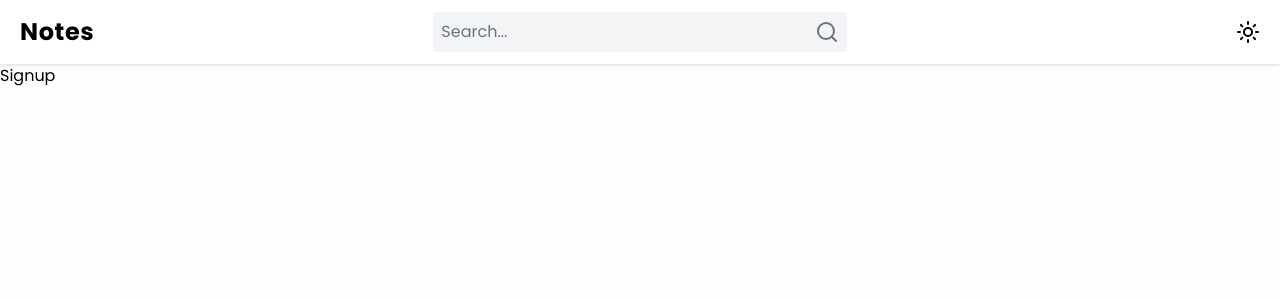
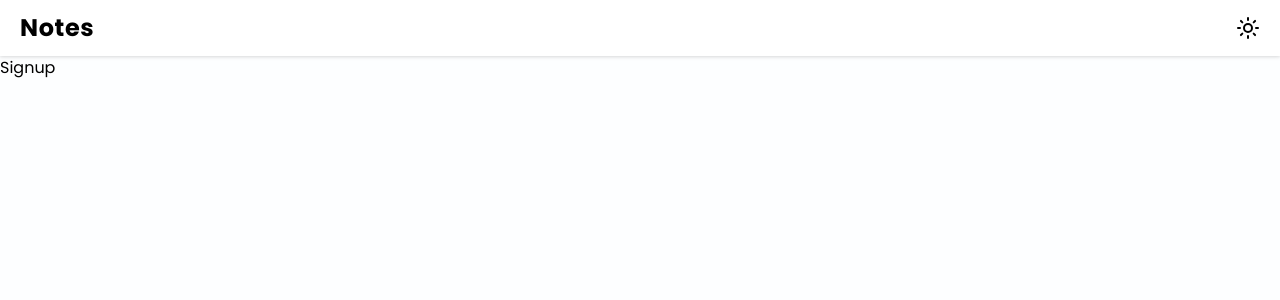
Before and after one commit to anaysah/mern-notes, a React (Vite) app in the folder frontend/: page /signup in a window 1280 px wide. Shown: the top 300 px of the page. Built offline with nearby package versions, Linux system fonts and the light colour scheme.

Commit message:
feat: dynamic navbar with PageContext
PageContext have been wraped in routes to provide
page and navbaritems details

```diff
--- a/frontend/src/App.tsx
+++ b/frontend/src/App.tsx
@@ -1,38 +1,60 @@
-import { BrowserRouter as Router, Route, Routes } from "react-router-dom"
-import Home from "./pages/Home/page";
-import Login from "./pages/Login/page";
-import Signup from "./pages/Signup/page";
-import Layout from "./layout";
+// src/App.tsx
+import { BrowserRouter as Router, Route, Routes } from 'react-router-dom';
+import Home from './pages/Home/page';
+import Login from './pages/Login/page';
+import Signup from './pages/Signup/page';
+import Layout from './layout';
+import { PageProvider } from './contexts/PageContext';
+import Searchbox from './components/Navbar/Searchbox';
+import Menubar from './components/Navbar/Menubar';
 
+const navbarItemsList = {
+  Searchbox: <Searchbox key="searchbox" />,
+  Menubar: <Menubar key="menubar" />,
+};
 
 const routes = [
   {
-    path: "/",
-    Component: Home,
+    name: 'Home',
+    path: '/',
+    element: Home,
     exact: true,
+    navbarItems: [navbarItemsList.Searchbox, navbarItemsList.Menubar],
   },
   {
-    path: "/signup",
-    Component: Signup,
+    name: 'Signup',
+    path: '/signup',
+    element: Signup,
+    navbarItems: [navbarItemsList.Menubar],
   },
   {
-    path: "/login",
-    Component: Login,
+    name: 'Login',
+    path: '/login',
+    element: Login,
+    navbarItems: [navbarItemsList.Menubar],
   },
-]
+];
 
 function App() {
   return (
     <Router>
       <Routes>
-        <Route element={<Layout />}>
-          {routes.map((route) => (
-            <Route key={route.path} {...route} />
-          ))}
-        </Route>
+        {routes.map((route) => (
+          <Route
+            key={route.path}
+            path={route.path}
+            element={
+              <PageProvider page={route.name} navbarItems={route.navbarItems}>
+                <Layout />
+              </PageProvider>
+            }
+          >
+            <Route index element={<route.element />} />
+          </Route>
+        ))}
       </Routes>
     </Router>
-  )
+  );
 }
 
 export default App;
--- a/frontend/src/components/Navbar/Navbar.tsx
+++ b/frontend/src/components/Navbar/Navbar.tsx
@@ -1,18 +1,21 @@
-import Menubar from "./Menubar"
-import Searchbox from "./Searchbox"
+// src/components/Navbar.tsx
+import React from 'react';
+import { usePage } from '../../contexts/PageContext';
 
-const Navbar = () => {
+const Navbar: React.FC = () => {
+  const { page, navbarItems } = usePage();
+
   return (
     <div className="bg-back flex justify-between p-5 py-3 items-center text-pri drop-shadow">
       <div className="text-2xl font-bold tracking-wide flex-1">Notes</div>
-      <div className="flex-1">
-        <Searchbox />
-      </div>
-      <div className="flex-1">
-        <Menubar/>
-      </div>
+
+      {navbarItems.map((item, index) => (
+        <div key={index} className="flex-1">
+          {item}
+        </div>
+      ))}
     </div>
-  )
+  );
 }
 
-export default Navbar
+export default Navbar;
--- /dev/null
+++ b/frontend/src/contexts/PageContext.tsx
@@ -0,0 +1,31 @@
+// src/contexts/PageContext.tsx
+import React, { createContext, useContext, ReactNode } from 'react';
+
+type PageContextType = {
+  page: string;
+  navbarItems: JSX.Element[];
+};
+
+const PageContext = createContext<PageContextType | undefined>(undefined);
+
+export const usePage = () => {
+  const context = useContext(PageContext);
+  if (!context) {
+    throw new Error('usePage must be used within a PageProvider');
+  }
+  return context;
+};
+
+type PageProviderProps = {
+  children: ReactNode;
+  page: string;
+  navbarItems: JSX.Element[];
+};
+
+export const PageProvider: React.FC<PageProviderProps> = ({ children, page, navbarItems }) => {
+  return (
+    <PageContext.Provider value={{ page, navbarItems }}>
+      {children}
+    </PageContext.Provider>
+  );
+};
--- a/frontend/src/layout.tsx
+++ b/frontend/src/layout.tsx
@@ -1,14 +1,15 @@
-// Layout.js
+// src/layout.tsx
+import React from 'react';
 import { Outlet } from 'react-router-dom';
 import Navbar from './components/Navbar/Navbar';
 
-function Layout() {
-    return (
-        <>
-            <Navbar/>
-            <Outlet/>
-        </>
-    );
-}
+const Layout: React.FC = () => {
+  return (
+    <div className='min-h-screen'>
+      <Navbar />
+      <Outlet />
+    </div>
+  );
+};
 
 export default Layout;
--- a/frontend/src/pages/Home/page.tsx
+++ b/frontend/src/pages/Home/page.tsx
@@ -1,9 +1,6 @@
-import Navbar from "../../components/Navbar/Navbar"
-
 const Home = () => {
   return (
     <div>
-      <Navbar/>
       hi
     </div>
   )
```
